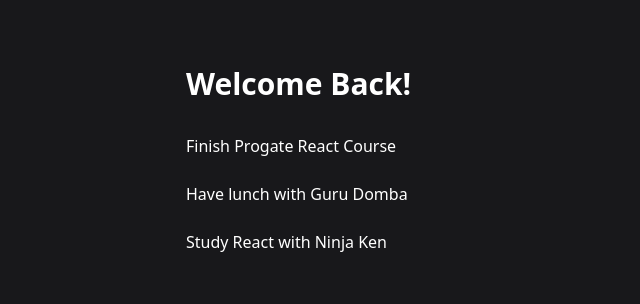
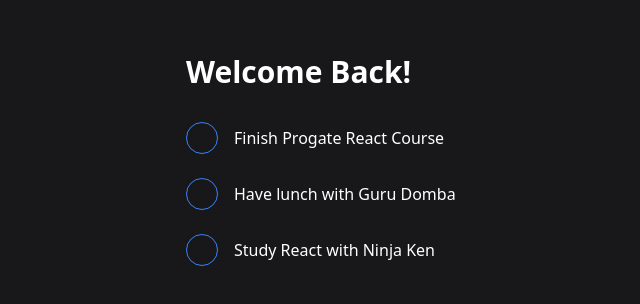
Before and after one commit to anggriawan-r/react-todo-app, a React (Vite) app: page / in a window 1280 px wide. Shown: the part 256-560 px from the top of the page, without its empty margins (150-790 px from the left). Built offline with nearby package versions, Linux system fonts and the light colour scheme.

Commit message:
Develop toggle todo feature

```diff
--- a/package.json
+++ b/package.json
@@ -10,6 +10,7 @@
     "preview": "vite preview"
   },
   "dependencies": {
+    "lucide-react": "^0.383.0",
     "react": "^18.2.0",
     "react-dom": "^18.2.0"
   },
--- a/src/App.jsx
+++ b/src/App.jsx
@@ -21,11 +21,21 @@
     },
   ]);
 
+  const toggleCompleted = (todoId) => {
+    const updateTodos = todos.map((todo) => {
+      if (todo.id === todoId) {
+        todo.completed = !todo.completed;
+      }
+      return todo;
+    });
+    setTodos(updateTodos);
+  };
+
   return (
     <main className="bg-zinc-900 relative flex flex-col min-h-screen text-white justify-center">
       <MaxWIdthWrapper>
-        <h1 className="text-3xl font-semibold py-8">Welcome Back!</h1>
-        <Todos todos={todos} />
+        <h1 className="text-3xl font-bold py-8">Welcome Back!</h1>
+        <Todos todos={todos} toggleCompleted={toggleCompleted} />
       </MaxWIdthWrapper>
     </main>
   );
--- a/src/components/TodoItem.jsx
+++ b/src/components/TodoItem.jsx
@@ -1,5 +1,26 @@
-function TodoItem({ todo }) {
-  return <p>{todo.title}</p>;
+import { Check } from 'lucide-react';
+
+function TodoItem({ todo, toggleCompleted }) {
+  return (
+    <div className="flex items-center gap-4">
+      <div className="relative flex items-center">
+        <input
+          type="checkbox"
+          className="peer size-8 cursor-pointer appearance-none rounded-full border border-blue-500 checked:border-blue-500 checked:bg-blue-500 checked:text-white"
+          onChange={() => toggleCompleted(todo.id)}
+        />
+        <span className="size-12 bg-blue-500 opacity-0 rounded-full pointer-events-none absolute left-1/2 -translate-x-1/2 peer-hover:opacity-25 transition-opacity"></span>
+        <Check
+          className="text-white absolute left-1/2 -translate-x-1/2 pointer-events-none invisible peer-checked:visible"
+          strokeWidth={3}
+          size={24}
+        />
+      </div>
+      <p className={todo.completed ? 'line-through opacity-50' : ''}>
+        {todo.title}
+      </p>
+    </div>
+  );
 }
 
 export default TodoItem;
--- a/src/components/Todos.jsx
+++ b/src/components/Todos.jsx
@@ -1,11 +1,11 @@
 import TodoItem from './TodoItem';
 
-function Todos({ todos }) {
+function Todos({ todos, toggleCompleted }) {
   return (
     <div className="flex flex-col gap-6">
       {todos.map((todo) => (
         // <p key={todo.id}>{todo.title}</p>
-        <TodoItem key={todo.id} todo={todo} />
+        <TodoItem key={todo.id} todo={todo} toggleCompleted={toggleCompleted} />
       ))}
     </div>
   );
```
Also changed, not shown: 1 other file (tests, documents, lock files or other folders).
